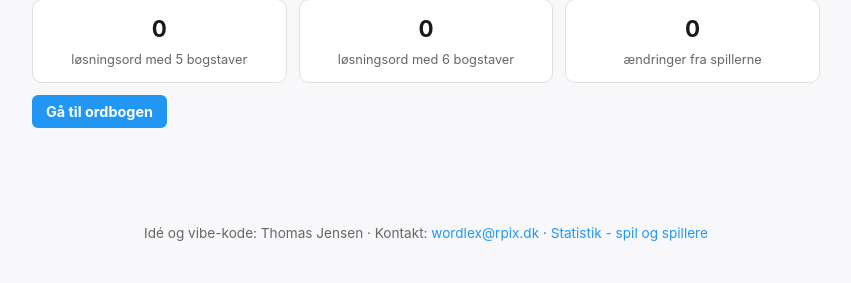
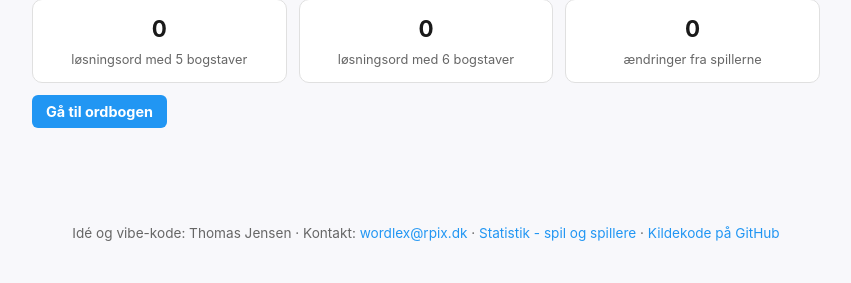
Before and after one commit to lianergoist/wordlex.dk, a PHP site: page / in a window 1280 px wide. Shown: the part 911-1194 px from the top of the page, without its empty margins (214-1065 px from the left). Run offline with PHP 8.4, Linux system fonts and the light colour scheme; data that the repository does not hold is empty.

Commit message:
Link til kildekoden på GitHub i footeren
Co-Authored-By: Claude Opus 5.5 <noreply@anthropic.com>

```diff
--- a/index.php
+++ b/index.php
@@ -246,7 +246,7 @@ $games = [
 	</script>
 
 	<footer>
-		<span>Idé og vibe-kode: Thomas Jensen</span><span class="sep"> · </span><span>Kontakt: <a href="mailto:wordlex@rpix.dk">wordlex@rpix.dk</a></span><span class="sep"> · </span><span><a href="<?= h(SITE_URL) ?>statistik.php">Statistik - spil og spillere</a></span>
+		<span>Idé og vibe-kode: Thomas Jensen</span><span class="sep"> · </span><span>Kontakt: <a href="mailto:wordlex@rpix.dk">wordlex@rpix.dk</a></span><span class="sep"> · </span><span><a href="<?= h(SITE_URL) ?>statistik.php">Statistik - spil og spillere</a></span><span class="sep"> · </span><span><a href="https://github.com/lianergoist/wordlex.dk">Kildekode på GitHub</a></span>
 	</footer>
 </body>
 </html>
```
